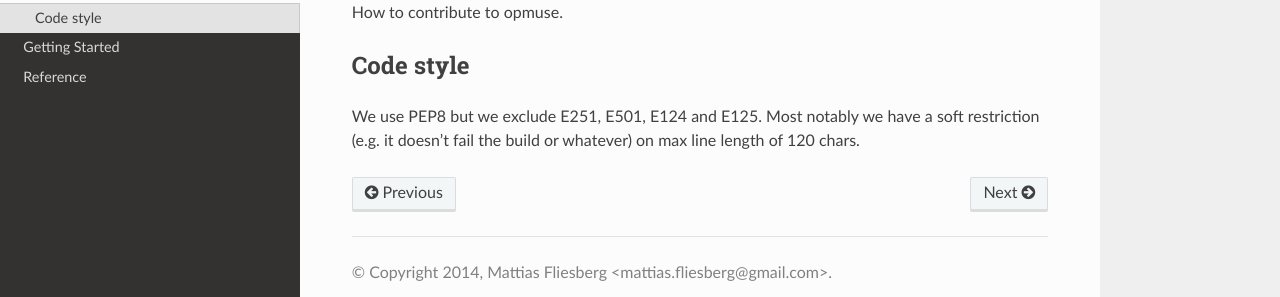
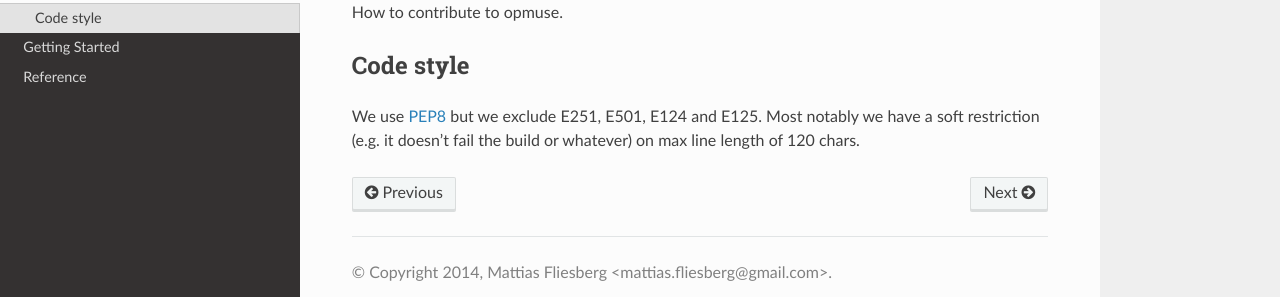
Before and after one commit to opmuse/opmuse, a Sphinx documentation site: the page built from docs/contributing.rst, in a window 1280 px wide. Shown: the part 159-456 px from the top of the page. Built offline with Sphinx 7.4.7 and the Read the Docs theme 2.0.0, drawn with Linux system fonts in a browser that asks for light colours; some of the changed lines change nothing that is shown.

Commit message:
link to pep8

```diff
--- a/docs/contributing.rst
+++ b/docs/contributing.rst
@@ -6,6 +6,8 @@ How to contribute to opmuse.
 Code style
 ----------
 
-We use PEP8 but we exclude E251, E501, E124 and E125. Most notably we have a
+We use `PEP8`_ but we exclude E251, E501, E124 and E125. Most notably we have a
 soft restriction (e.g. it doesn't fail the build or whatever) on max line
 length of 120 chars.
+
+.. _`PEP8`: http://www.python.org/dev/peps/pep-0008
```
